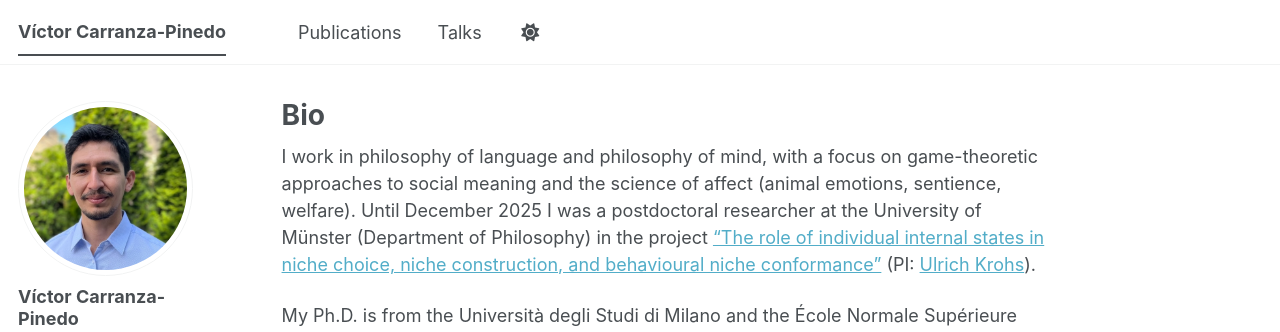
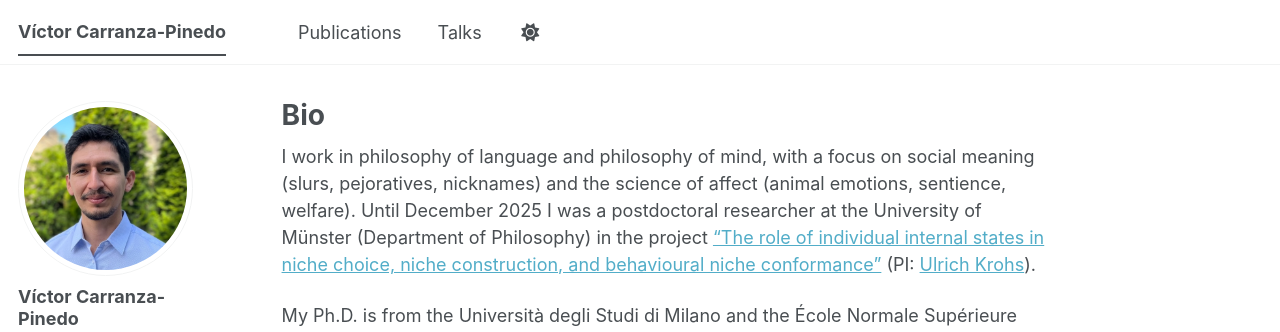
Before and after one commit to carranza-pinedo/carranza-pinedo.github.io, a Jekyll site: the page built from _pages/about.md, in a window 1280 px wide. Shown: the top 332 px of the page. Built offline with Jekyll 4.4.1, drawn with Linux system fonts in a browser that asks for light colours; some web fonts are replaced; a script bundle is joined from its source files by our own code; library files that are not in the unit come from our copies.

Commit message:
Update about.md

```diff
--- a/_pages/about.md
+++ b/_pages/about.md
@@ -8,7 +8,7 @@
   - /about.html
 ---
 
-I work in philosophy of language and philosophy of mind, with a focus on game-theoretic approaches to social meaning and the science of affect (animal emotions, sentience, welfare). Until December 2025 I was a postdoctoral researcher at the University of Münster (Department of Philosophy) in the project [“The role of individual internal states in niche choice, niche construction, and behavioural niche conformance”](https://www.uni-bielefeld.de/fakultaeten/biologie/forschung/verbuende/sfb_nc3/projects/d01ph2) (PI: [Ulrich Krohs](https://www.uni-muenster.de/PhilSem/mitglieder/krohs/krohs.html)).
+I work in philosophy of language and philosophy of mind, with a focus on social meaning (slurs, pejoratives, nicknames) and the science of affect (animal emotions, sentience, welfare). Until December 2025 I was a postdoctoral researcher at the University of Münster (Department of Philosophy) in the project [“The role of individual internal states in niche choice, niche construction, and behavioural niche conformance”](https://www.uni-bielefeld.de/fakultaeten/biologie/forschung/verbuende/sfb_nc3/projects/d01ph2) (PI: [Ulrich Krohs](https://www.uni-muenster.de/PhilSem/mitglieder/krohs/krohs.html)).
 
 My Ph.D. is from the Università degli Studi di Milano and the École Normale Supérieure (Institut Jean Nicod), where I was co-advised by [Elisa Paganini](https://www.unimi.it/en/ugov/person/elisa-paganini) and [Márta Abrusán](https://sites.google.com/site/martaabrusan/). Before that, I did my master in philosophy at the École des Hautes Études en Sciences Sociales, co-advised by François Recanati and Michael Murez.
 
```
